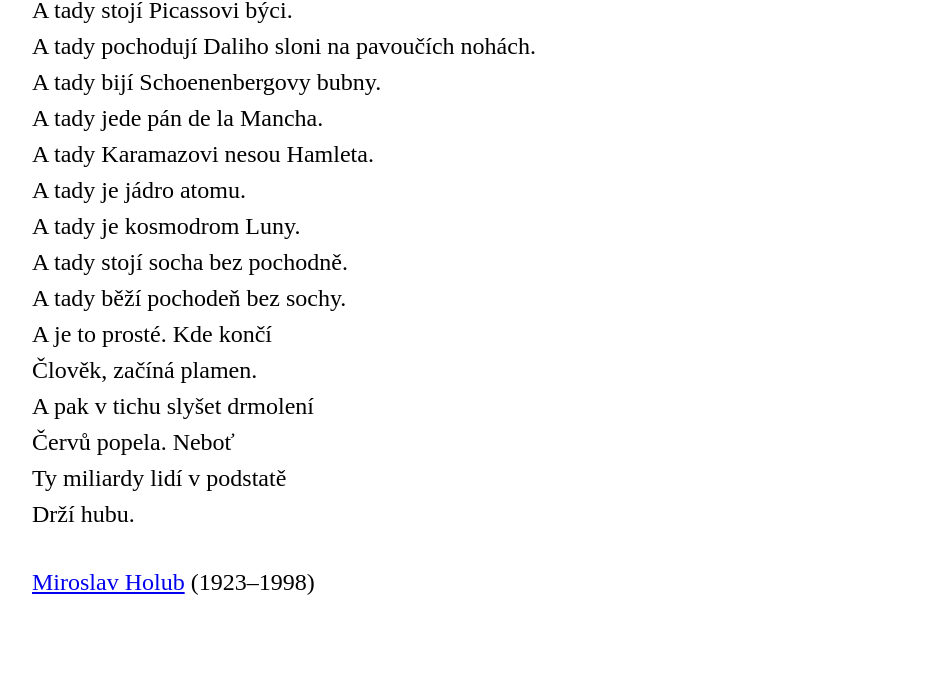
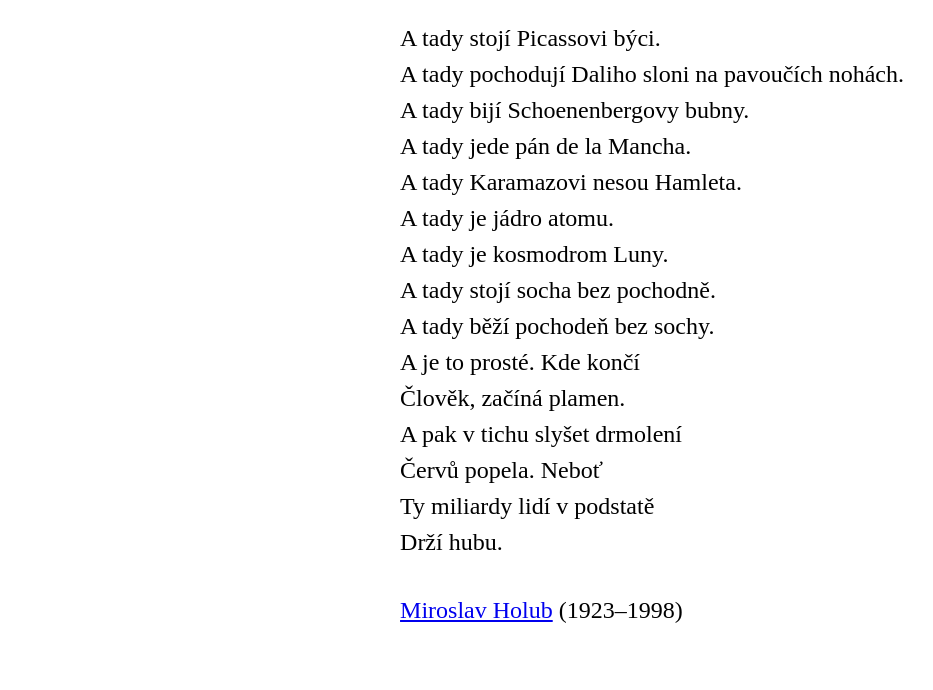
Before and after one commit to mojzis/miliardy.cz, a plain HTML site: page index.html in a window 1280 px wide. Shown: the part 110-800 px from the top of the page, without its empty margins (0-933 px from the left). Drawn offline with Linux system fonts and the light colour scheme.

Commit message:
added README, centered content

```diff
--- a/index.html
+++ b/index.html
@@ -11,6 +11,8 @@ body{
 	line-height: 1.5;
 	margin-left: 2rem;
 	margin-top: 2rem;
+	display: flex;
+  justify-content: center;
 }
 .foot {
 	margin-top: 2rem;
@@ -18,6 +20,7 @@ body{
 </style>
 </head>
 <body>
+	<div class="poem">
 	<h3>Praha Jana Palacha</h3>
 	<p>
 	A tady stojí Picassovi býci.<br/>
@@ -37,5 +40,6 @@ Ty miliardy lidí v podstatě<br/>
 Drží hubu.<br/>
 	</p>
 	<p class="foot"><a href="https://cs.wikipedia.org/wiki/Miroslav_Holub">Miroslav Holub</a> (1923–1998)</p>
+	</div>
 </body>
 </html>
```
Also changed, not shown: 1 other file.
